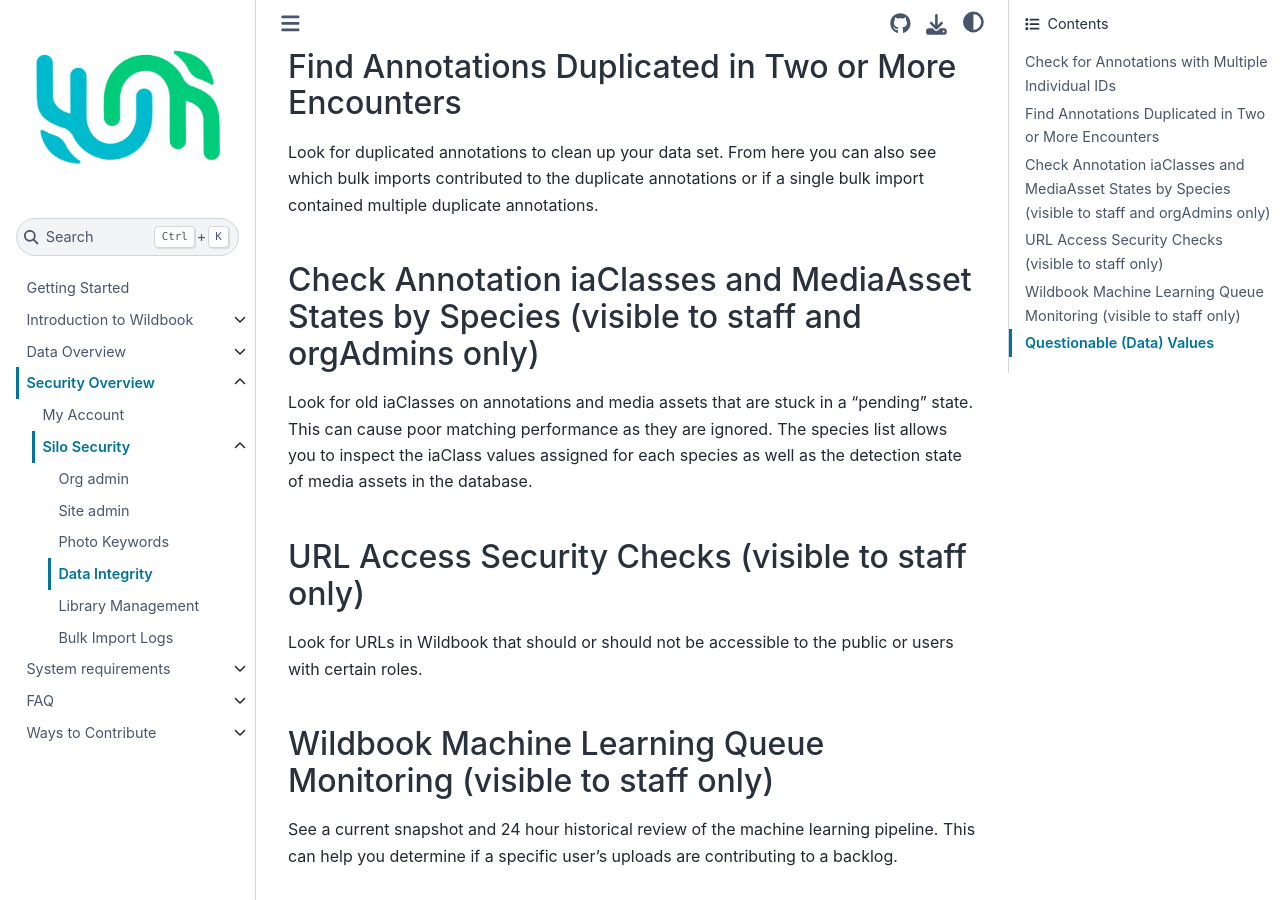
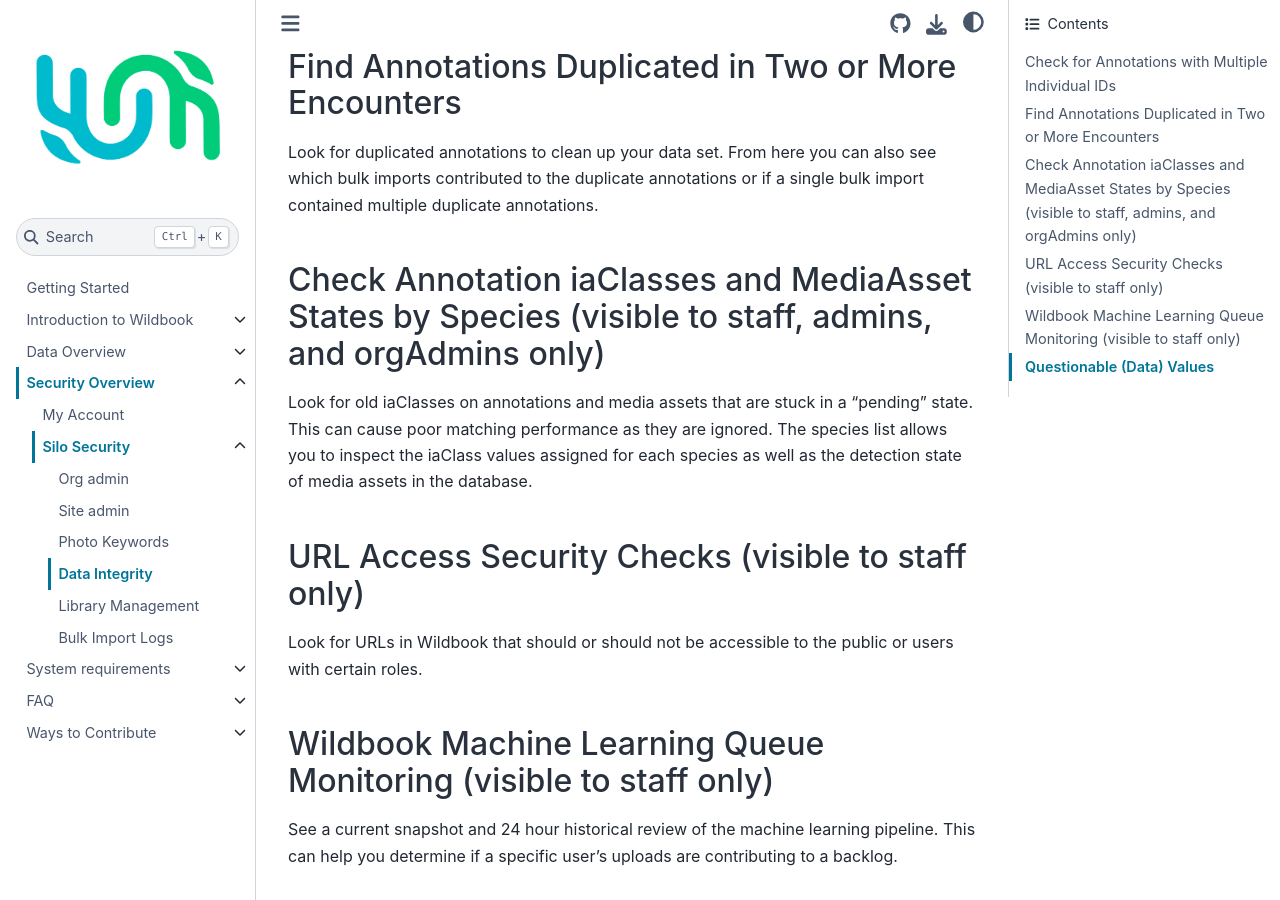
Before and after one commit to WildMeOrg/wildbook-docs, a Sphinx documentation site: the page built from docs/security/silo-security/data-integrity.md, in a window 1280 px wide and 900 px high, scrolled down 327 px. Built offline with Sphinx 7.4.7 and the Sphinx Book theme 1.1.4, drawn with Linux system fonts in a browser that asks for light colours.

Commit message:
Update data-integrity.md

```diff
--- a/docs/security/silo-security/data-integrity.md
+++ b/docs/security/silo-security/data-integrity.md
@@ -8,7 +8,7 @@
 
 Look for duplicated annotations to clean up your data set. From here you can also see which bulk imports contributed to the duplicate annotations or if a single bulk import contained multiple duplicate annotations.
 
-## Check Annotation iaClasses and MediaAsset States by Species (visible to staff and orgAdmins only)
+## Check Annotation iaClasses and MediaAsset States by Species (visible to staff, admins, and orgAdmins only)
 
 Look for old iaClasses on annotations and media assets that are stuck in a "pending" state. This can cause poor matching performance as they are ignored. The species list allows you to inspect the iaClass values assigned for each species as well as the detection state of media assets in the database.
 
```
